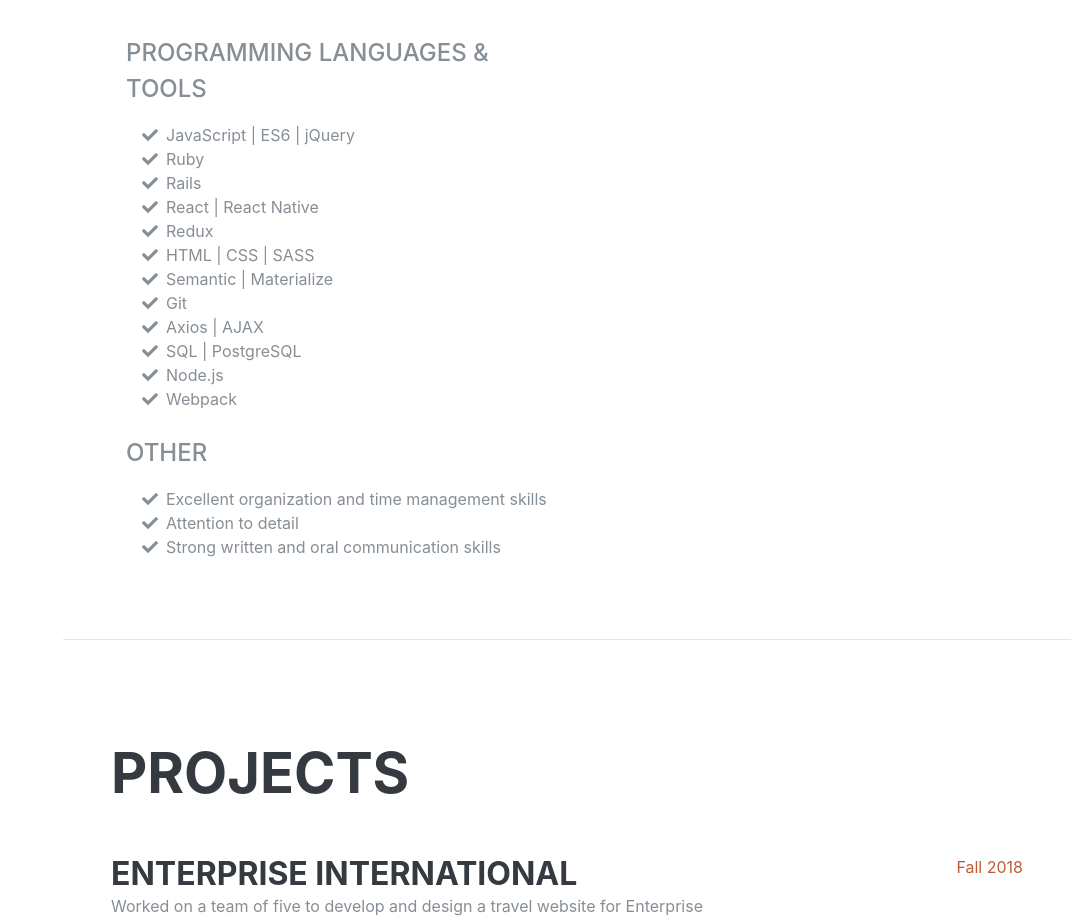
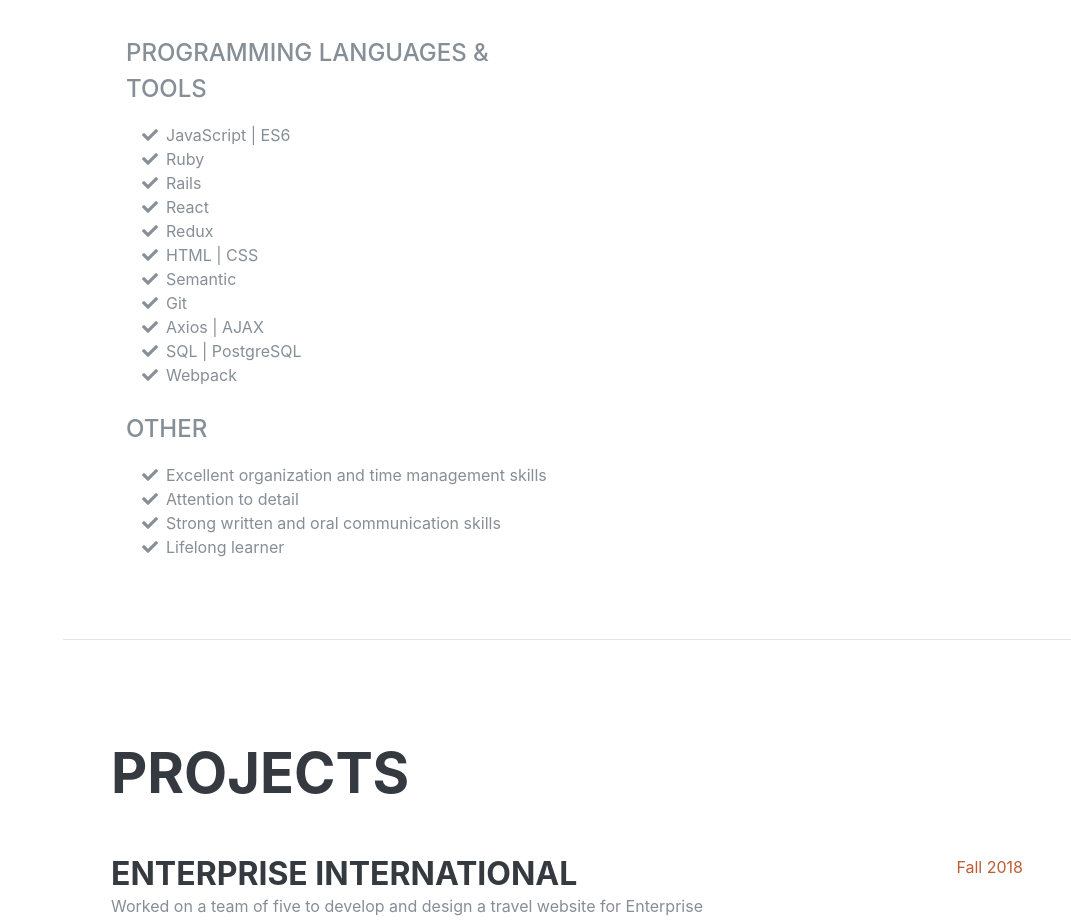
Before and after one commit to rachelinkala/portfolio-website, a plain HTML site: page index.html in a window 1280 px wide. Shown: the part 2680-3603 px from the top of the page, without its empty margins (209-1280 px from the left). Drawn offline with Linux system fonts and the light colour scheme; a web font is replaced by a local one.

Commit message:
update skills

```diff
--- a/index.html
+++ b/index.html
@@ -80,6 +80,9 @@
             <a href="https://www.facebook.com/rachel.inkala">
               <i class="fab fa-facebook-f"></i>
             </a>
+            <!-- <a href="/documents/Rachel_Inkala_Resume.pdf">
+              <i class="fa fa-file"></i>
+            </a> -->
           </div>
         </div>
       </section>
@@ -176,7 +179,7 @@
             <ul class="fa-ul mb-0 flex-sm-row">
               <li>
                 <i class="fa-li fa fa-check"></i>
-                JavaScript | ES6 | jQuery
+                JavaScript | ES6
               </li>
               <li>
                 <i class="fa-li fa fa-check"></i>
@@ -188,7 +191,7 @@
               </li>
               <li>
                 <i class="fa-li fa fa-check"></i>
-                React | React Native
+                React
               </li>
               <li>
                 <i class="fa-li fa fa-check"></i>
@@ -196,11 +199,11 @@
               </li>
               <li>
                 <i class="fa-li fa fa-check"></i>
-                HTML | CSS | SASS
+                HTML | CSS
               </li>
               <li>
                 <i class="fa-li fa fa-check"></i>
-                Semantic | Materialize
+                Semantic
               </li>
               <li>
                 <i class="fa-li fa fa-check"></i>
@@ -213,10 +216,6 @@
               <li>
                 <i class="fa-li fa fa-check"></i>
                 SQL | PostgreSQL
-              </li>
-              <li>
-                <i class="fa-li fa fa-check"></i>
-                Node.js
               </li>
               <li>
                 <i class="fa-li fa fa-check"></i>
@@ -239,6 +238,10 @@
               <li>
                 <i class="fa-li fa fa-check"></i>
                 Strong written and oral communication skills
+              </li>
+              <li>
+                <i class="fa-li fa fa-check"></i>
+                Lifelong learner
               </li>
             </ul>
           </div>
```
Also changed, not shown: 1 other file.
